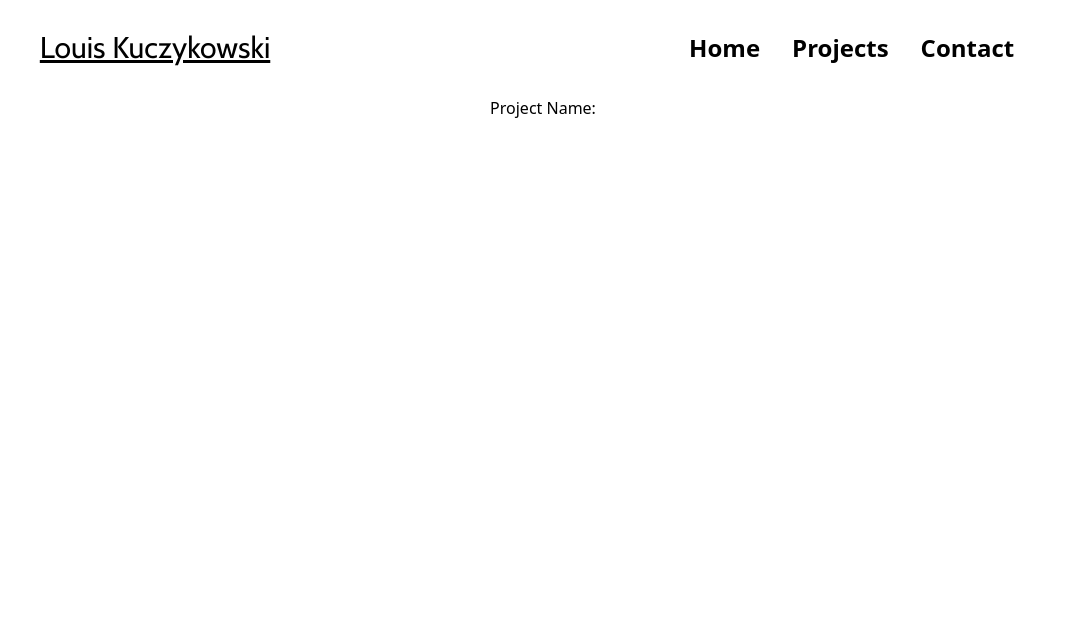
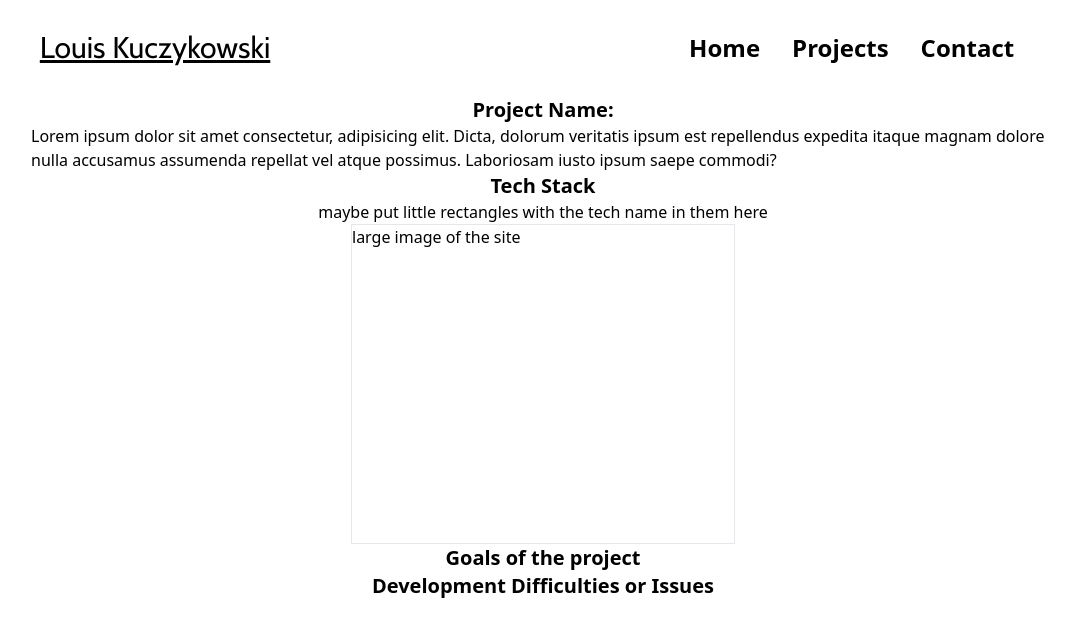
Before and after one commit to Louka3/lk-portfolio, a Next.js app: page /projects in a window 1280 px wide. Shown: the top 636 px of the page, without its empty margins (97-1172 px from the left). Built offline with nearby package versions, Linux system fonts and the light colour scheme.

Commit message:
began to add placeholder content to the project page

```diff
--- a/src/app/projects/layout.tsx
+++ b/src/app/projects/layout.tsx
@@ -1,3 +1,5 @@
+import './projects.css';
+
 export default function ProjectsLayout({
   children,
 }: {
--- a/src/app/projects/page.tsx
+++ b/src/app/projects/page.tsx
@@ -7,8 +7,29 @@ export default function Projects({
 }) {
   return (
     <>
-      <main className="flex min-h-screen flex-col items-center pt-24">
-        <h1>Project Name: {searchParams.name}</h1>
+      <main className="w-[80%] flex min-h-screen flex-col items-center pt-24">
+        <h1 className="project-headers">Project Name: {searchParams.name}</h1>
+        <p id="summary">
+          Lorem ipsum dolor sit amet consectetur, adipisicing elit. Dicta,
+          dolorum veritatis ipsum est repellendus expedita itaque magnam dolore
+          nulla accusamus assumenda repellat vel atque possimus. Laboriosam
+          iusto ipsum saepe commodi?
+        </p>
+        <div id="tech-stack-container" className="flex flex-col items-center">
+          <h2 className="project-headers">Tech Stack</h2>
+          maybe put little rectangles with the tech name in them here
+        </div>
+        <div id="image-of-the-project" className="h-80 w-96 border">
+          large image of the site
+        </div>
+        <div id="project-goal">
+          <h2 className="project-headers">Goals of the project</h2>
+        </div>
+        <div className="problems-that-occured">
+          <h2 className="project-headers">
+            Development Difficulties or Issues
+          </h2>
+        </div>
       </main>
     </>
   );
--- /dev/null
+++ b/src/app/projects/projects.css
@@ -0,0 +1,9 @@
+.project-headers {
+  font-weight: 700;
+  font-size: 1.25rem; /* 20px */
+  line-height: 1.75rem; /* 28px */
+}
+
+main {
+  margin: 0 auto;
+}
```
